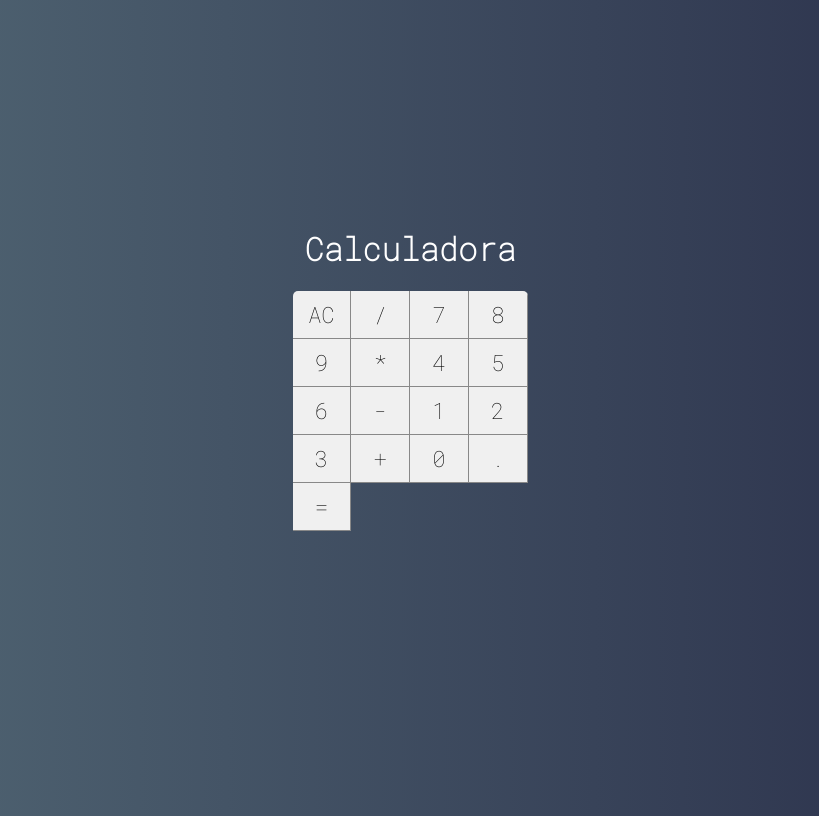
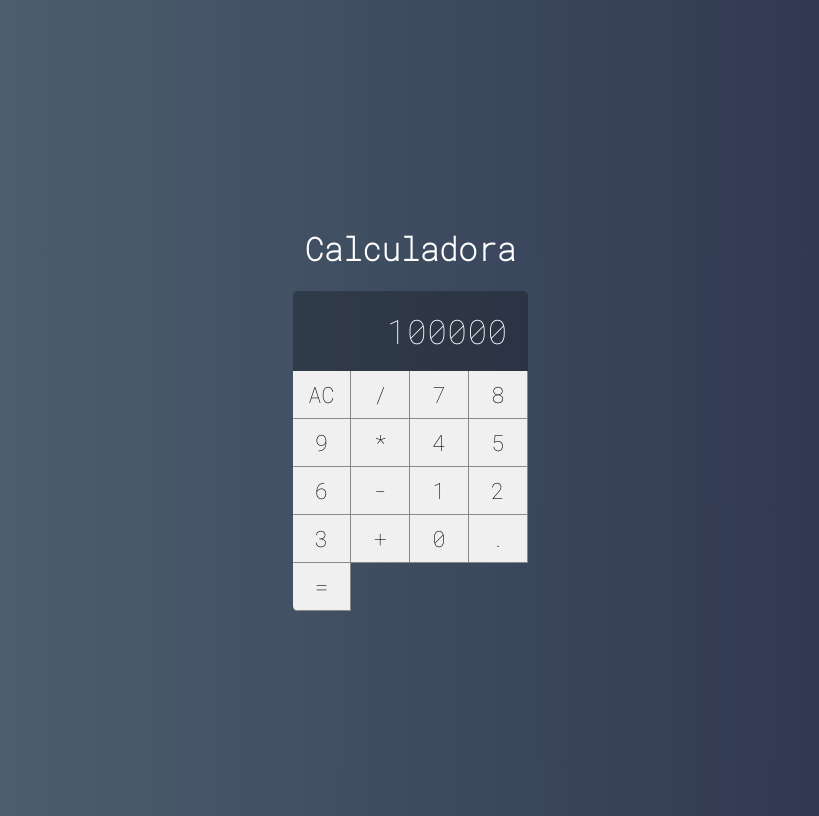
Before and after one commit to davidIsrael-rj/calculadora-React, a React (Create React App) app: page / in a window 1280 px wide. Shown: the whole page, without its empty margins (230-1049 px from the left). Built offline with nearby package versions, Linux system fonts and the light colour scheme.

Commit message:
Componente Display

```diff
--- /dev/null
+++ b/src/components/Display.css
@@ -0,0 +1,12 @@
+.display{
+    grid-column: span 4;
+    background-color: #0004;
+
+    display: flex;
+    justify-content: flex-end;
+    align-items: center;
+    padding: 20px;
+    font-size: 2.1em;
+    overflow: hidden;
+
+}
--- /dev/null
+++ b/src/components/Display.jsx
@@ -0,0 +1,5 @@
+import './Display.css'
+import React from 'react'
+
+export default props =>
+    <div className='display'>{props.value}</div>
--- a/src/main/Calculator.css
+++ b/src/main/Calculator.css
@@ -5,6 +5,6 @@
     overflow: hidden;
     display: grid;
     grid-template-columns: repeat(4, 25%);
-    grid-template-rows: 48px 48px 48px 48px 48px;
+    grid-template-rows: 1fr 48px 48px 48px 48px 48px;
 
 }
--- a/src/main/Calculator.jsx
+++ b/src/main/Calculator.jsx
@@ -1,11 +1,13 @@
 import React, {Component} from "react";
 import './Calculator.css'
 import Button from "../components/Button";
+import Display from "../components/Display";
 
 export default class Calculator extends Component{
     render(){
         return(
             <div className="calculator">
+                <Display value={100000}/>
                 <Button label="AC"/>
                 <Button label="/"/>
                 <Button label="7"/>
```
